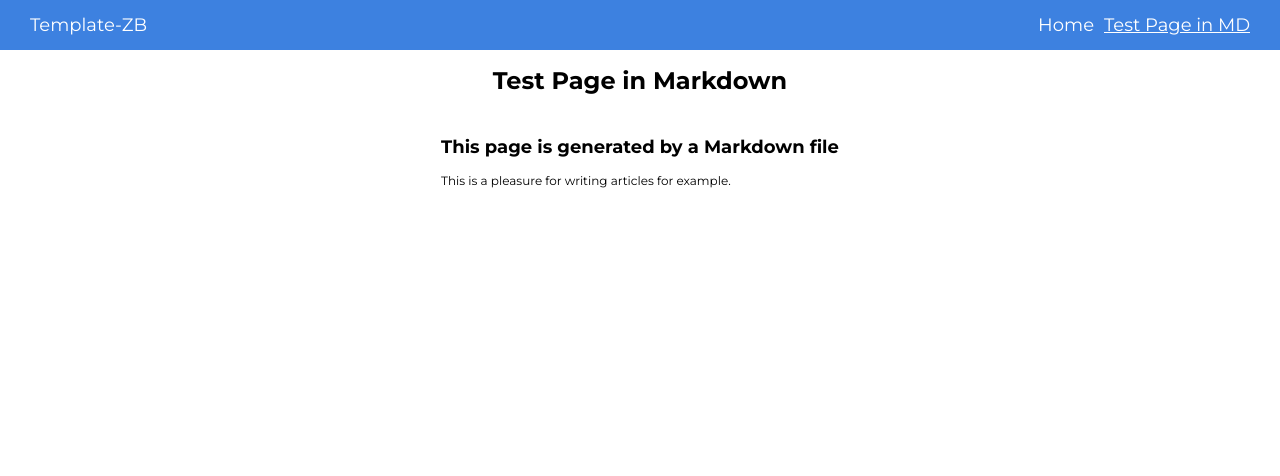
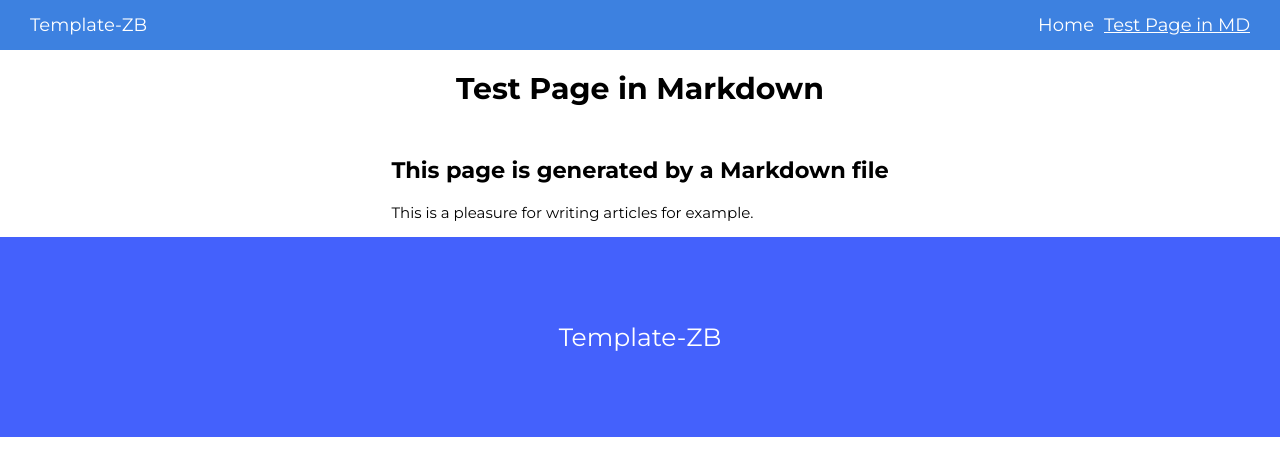
Before and after one commit to AndreVede/template-gatsby-zb, a Gatsby site: page /test-page-in-md/ in a window 1280 px wide. Built offline with nearby package versions, Linux system fonts and the light colour scheme; Gatsby itself is replaced by a stand-in of ours.

Commit message:
feat: Template

```diff
--- a/src/components/Footer.tsx
+++ b/src/components/Footer.tsx
@@ -1,7 +1,28 @@
 import * as React from 'react';
+import styled from 'styled-components';
+import { flexCenter } from '../style-utils/styles-variables';
 
-const Footer: React.FC = () => {
-    return <></>;
+interface FooterProps {
+    siteTitle: string;
+}
+
+const FooterContainer = styled.footer`
+    ${flexCenter('row')}
+    height: 100px;
+    padding: 50px 30px;
+    background: ${(p) => p.theme.colors.veryDark};
+    color: white;
+    & span {
+        font-size: 25px;
+    }
+`;
+
+const Footer: React.FC<FooterProps> = ({ siteTitle }) => {
+    return (
+        <FooterContainer>
+            <span>{siteTitle}</span>
+        </FooterContainer>
+    );
 };
 
 export default Footer;
--- a/src/components/Header.tsx
+++ b/src/components/Header.tsx
@@ -4,10 +4,6 @@
 import { flexCenter, fontMonserrat } from '../style-utils/styles-variables';
 
 const HeaderContainer = styled.header`
-    position: fixed;
-    top: 0;
-    left: 0;
-    right: 0;
     display: flex;
     flex-direction: row;
     justify-content: space-between;
--- a/src/style-utils/styles-variables.tsx
+++ b/src/style-utils/styles-variables.tsx
@@ -54,9 +54,13 @@ export const fontMonserrat = (weight: string) =>
 
 export const GlobalStyle = createGlobalStyle`
     body {
-        ${flexCenter()}
+        display: flex;
+        flex-direction: column;
+        justify-content: flex-start;
+        align-items: stretch;
+        align-content: center;
         ${fontMonserrat('regular')}
-        font-size: 12px;
+        font-size: 15px;
         margin: 0;
         padding: 0;
         min-width: 300px;
--- a/src/templates/Layout.tsx
+++ b/src/templates/Layout.tsx
@@ -12,7 +12,6 @@ interface LayoutProps {
 }
 
 const Main = styled.main`
-    margin-top: 50px;
     ${flexCenter('column', 'flex-start')}
     gap: 10px;
 `;
@@ -37,7 +36,7 @@ const Layout: React.FC<LayoutProps> = ({ location, children }) => {
             <ThemeProvider theme={ThemeDefault}>
                 <Header siteTitle={data.site.siteMetadata.title} menuLinks={data.site.siteMetadata.menuLinks} />
                 <Main>{children}</Main>
-                <Footer />
+                <Footer siteTitle={data.site.siteMetadata.title} />
             </ThemeProvider>
         </>
     );
```
